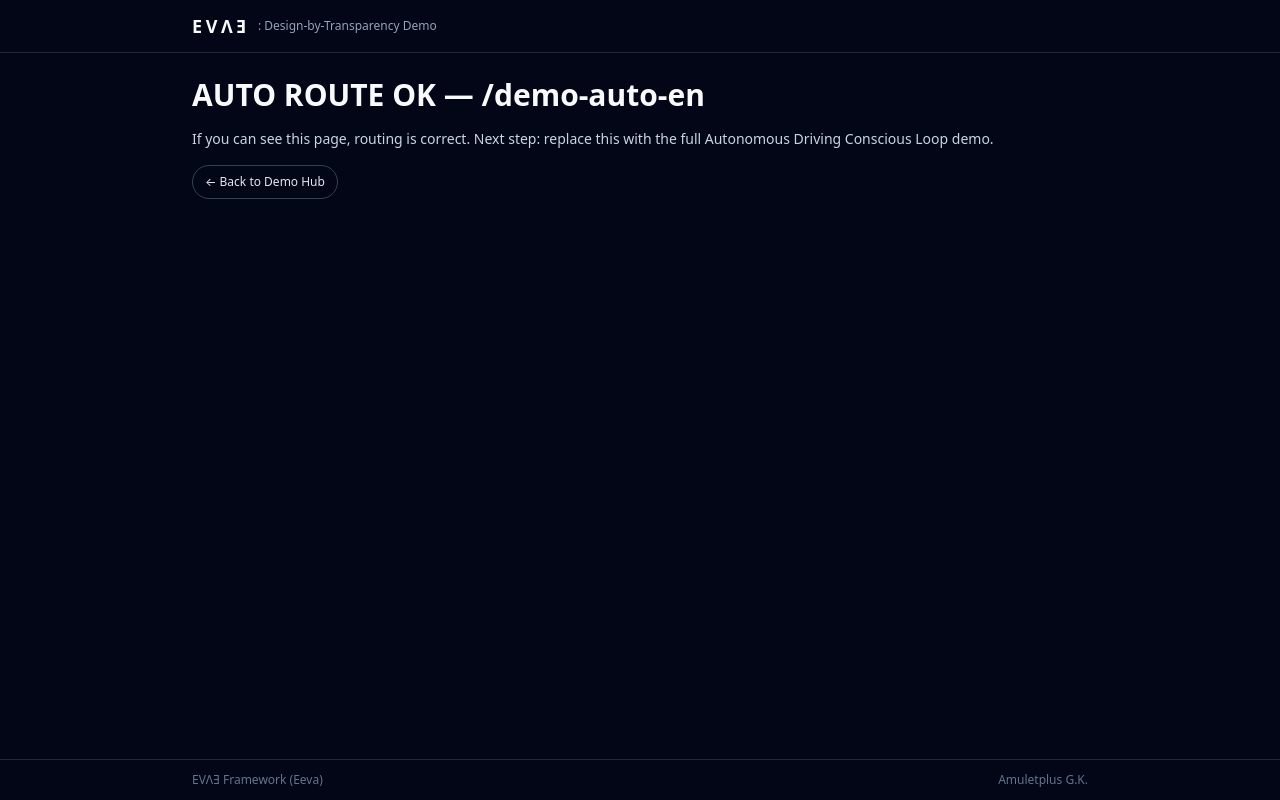
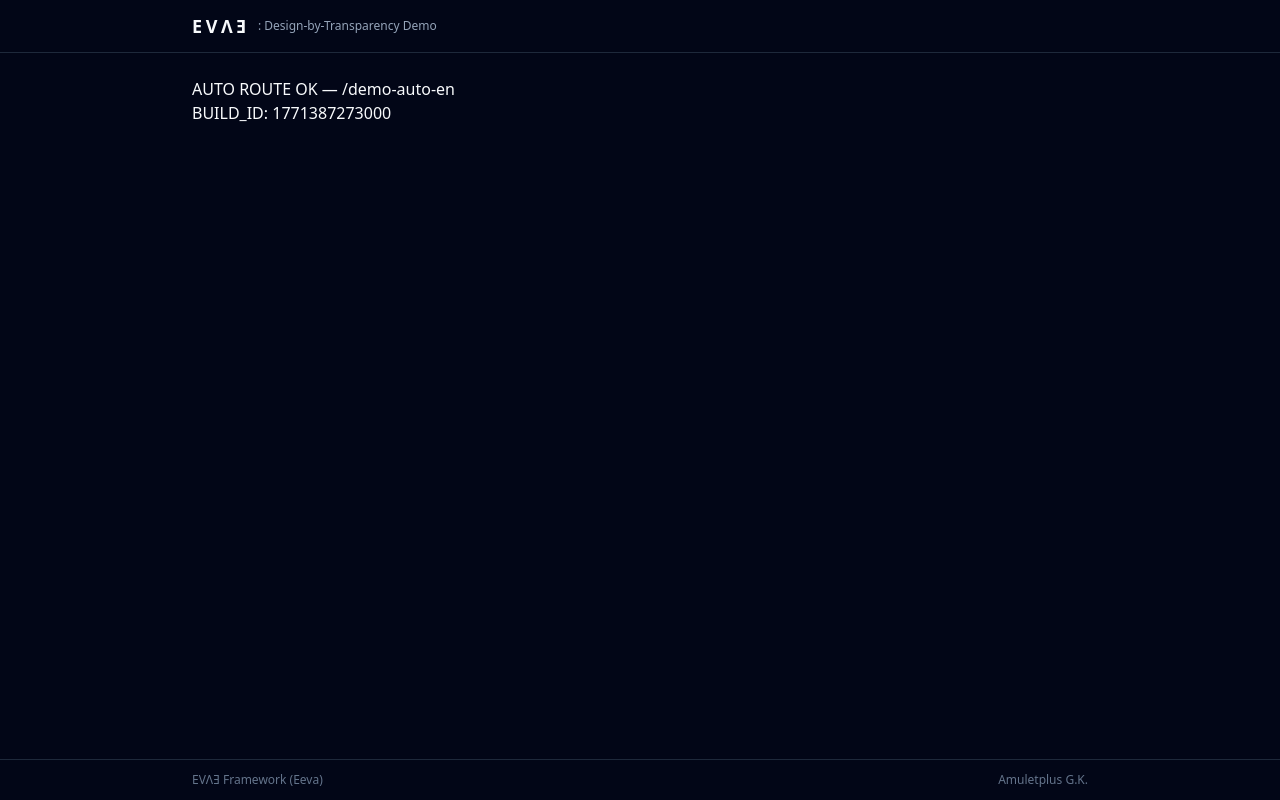
Before and after one commit to HIROYOKOKI/evae-design-by-transparency-demo, a Next.js app: page /demo-auto-en in a window 1280 px wide. Built offline with nearby package versions, Linux system fonts and the light colour scheme.

Commit message:
Update page.tsx

```diff
--- a/app/demo-auto-en/page.tsx
+++ b/app/demo-auto-en/page.tsx
@@ -1,22 +1,8 @@
-// app/demo-auto-en/page.tsx
-"use client";
-
 export default function DemoAutoEn() {
   return (
-    <div className="space-y-4">
-      <h1 className="text-2xl md:text-3xl font-semibold">
-        AUTO ROUTE OK — /demo-auto-en
-      </h1>
-      <p className="text-sm text-slate-300">
-        If you can see this page, routing is correct. Next step: replace this with the full
-        Autonomous Driving Conscious Loop demo.
-      </p>
-      <a
-        href="/demo"
-        className="inline-flex text-xs px-3 py-2 rounded-full border border-slate-700 text-slate-200 hover:bg-slate-900/60 transition"
-      >
-        ← Back to Demo Hub
-      </a>
+    <div>
+      <h1>AUTO ROUTE OK — /demo-auto-en</h1>
+      <p>BUILD_ID: {Date.now()}</p>
     </div>
   );
 }
```
